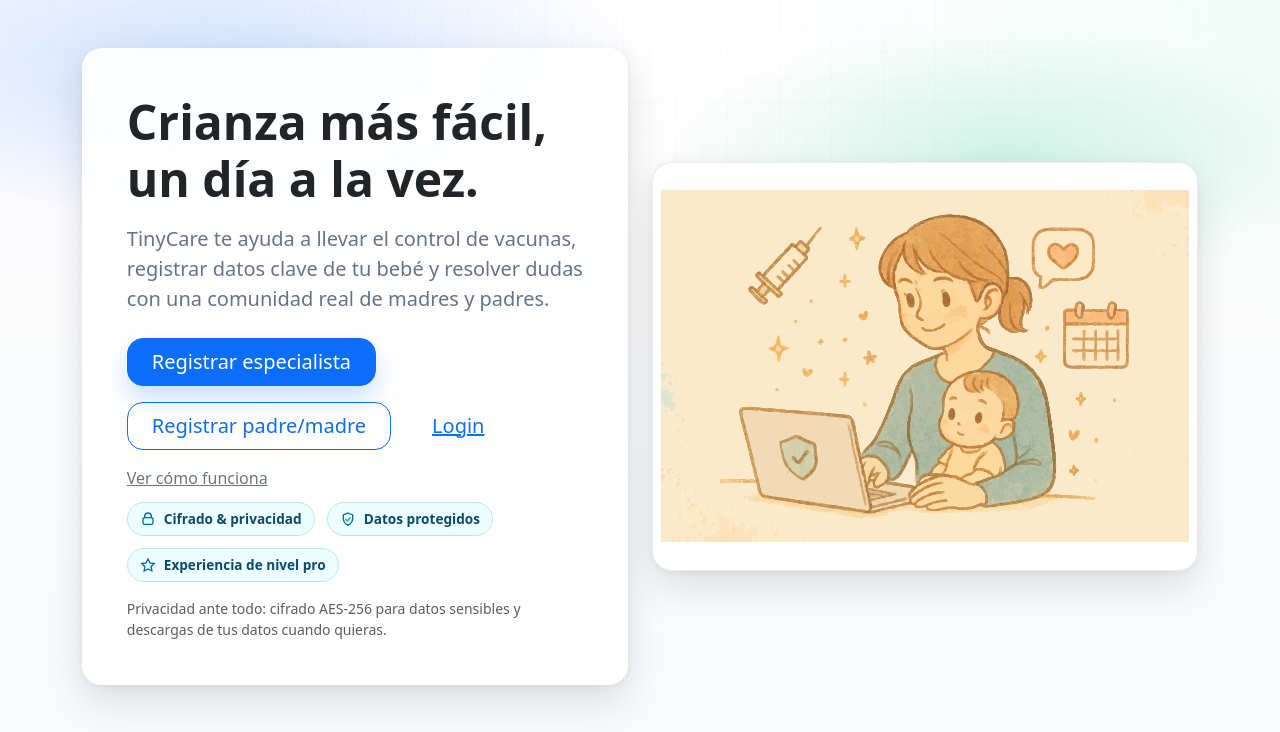
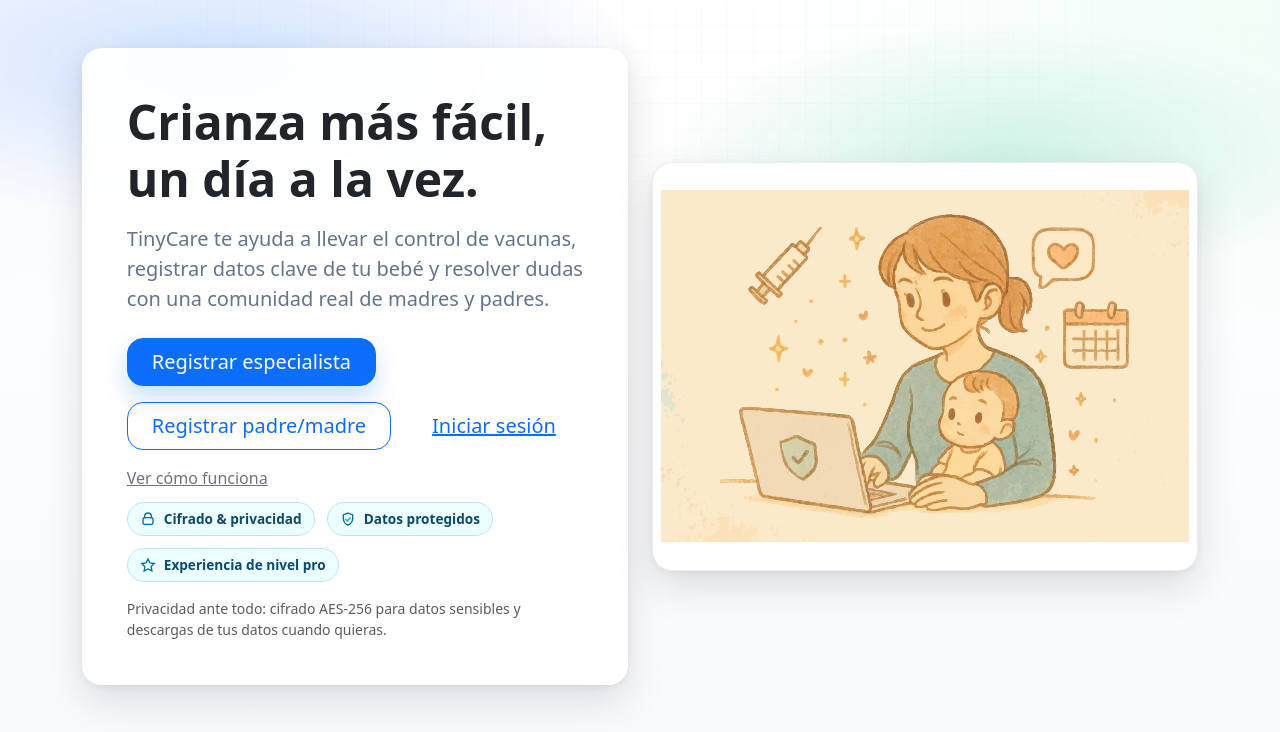
Before and after one commit to DanielRosadoRodriguez/tinycare, a Django app: page / in a window 1280 px wide. Shown: the top 732 px of the page. Run offline with Django 5.2, Linux system fonts and the light colour scheme.

Commit message:
style: cambia de inglés a español para que sea consistente con el resto de la app

```diff
--- a/accounts/templates/accounts/greet.html
+++ b/accounts/templates/accounts/greet.html
@@ -90,7 +90,8 @@
     <div class="offcanvas-body">
       <div class="mb-3">
         <strong>{{ display_name }}</strong>
-        <div class="text-muted small">@{{ request.user.username }}</div>
+        <!-- Mostrar el correo del usuario sin prefijo '@' duplicado -->
+        <div class="text-muted small">{{ request.user.email }}</div>
       </div>
 
       <!-- Logout as POST form (CSRF) -->
--- a/pages/templates/pages/home.html
+++ b/pages/templates/pages/home.html
@@ -197,7 +197,7 @@
                   Registrar padre/madre
                 </a>
                 <a class="btn btn-link btn-lg px-4" href="{% url 'accounts:login' %}">
-                  Login
+                  Iniciar sesión
                 </a>
                 <a class="link-secondary align-self-center" href="#como-funciona">
                   {{ c.hero.cta_secondary }}
```
